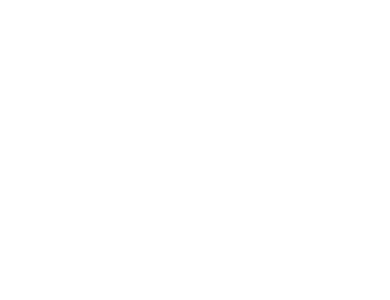
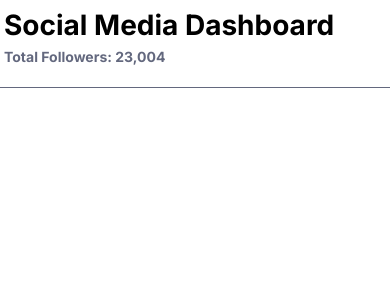
Before and after one commit to SebastianLaka/social-media-dashboard, a Vue app: page / in a window 390 px wide. Shown: the top 300 px of the page. Built offline with nearby package versions, Linux system fonts and the light colour scheme.

Commit message:
Add header in dashboard at mobile

```diff
--- a/src/App.vue
+++ b/src/App.vue
@@ -1,8 +1,14 @@
 <script setup>
+import MainDashboard from './components/MainDashboard.vue';
 </script>
 
 <template>
+    <MainDashboard/>
 </template>
 
 <style lang="scss">
+@import "./assets/sass/reset.scss";
+body{
+    font-family: "Inter", sans-serif;
+}
 </style>
--- /dev/null
+++ b/src/components/HeaderDashboard.vue
@@ -0,0 +1,26 @@
+<script setup>
+
+</script>
+<template>
+    <header class="dashboard-header">
+        <h1 class="dashboard-header__name">Social Media Dashboard</h1>
+        <p class="dashboard-header__amount-followers"> Total Followers: 23,004</p>
+    </header>
+
+</template>
+<style scoped lang="scss">
+@import "../assets/sass/colors.scss";
+@import "../assets/sass/fonts.scss";
+.dashboard-header{
+    border-bottom: 0.1em solid $dark-grayish-blue;
+    padding: .25em .25em 1.25em .25em;
+    &__name{
+        font-size: 1.75rem;
+    }
+    &__amount-followers{
+        font-size: $primary-font-size;
+        font-weight: $bold-font-weight;
+        color: $dark-grayish-blue;
+    }
+}
+</style>
--- /dev/null
+++ b/src/components/MainDashboard.vue
@@ -0,0 +1,9 @@
+<script setup>
+import HeaderDashboard from './HeaderDashboard.vue';
+</script>
+<template>
+    <HeaderDashboard/>
+</template>
+<style scoped>
+@import "../assets/sass/colors.scss";
+</style>
```
